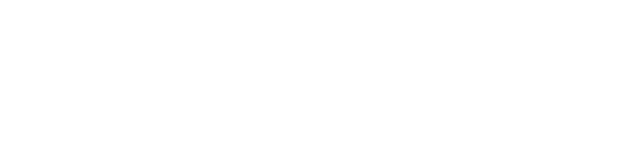
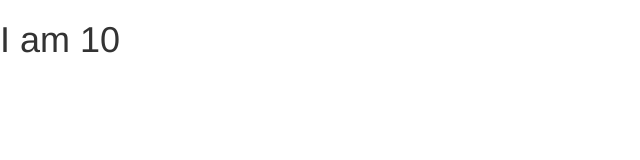
Before and after one commit to James-Driscoll/AngularJS-Training, a plain HTML site: page index.html in a window 1280 px wide. Shown: the whole page, without its empty margins (0-640 px from the left). Drawn offline with nearby package versions, Linux system fonts and the light colour scheme.

Commit message:
Added module and basic expression.

```diff
--- a/index.html
+++ b/index.html
@@ -2,7 +2,7 @@
 <!--[if lt IE 7]>      <html class="no-js lt-ie9 lt-ie8 lt-ie7"> <![endif]-->
 <!--[if IE 7]>         <html class="no-js lt-ie9 lt-ie8"> <![endif]-->
 <!--[if IE 8]>         <html class="no-js lt-ie9"> <![endif]-->
-<!--[if gt IE 8]><!--> <html class="no-js"> <!--<![endif]-->
+<!--[if gt IE 8]><!--> <html class="no-js" ng-app="store"> <!--<![endif]-->
     <head>
         <meta charset="utf-8">
         <meta http-equiv="X-UA-Compatible" content="IE=edge">
@@ -27,7 +27,7 @@
         <!-- Site content begins here. -->
 
 
-
+        <h1>I am {{ 4 + 6 }}</h1>
 
 
 
```
